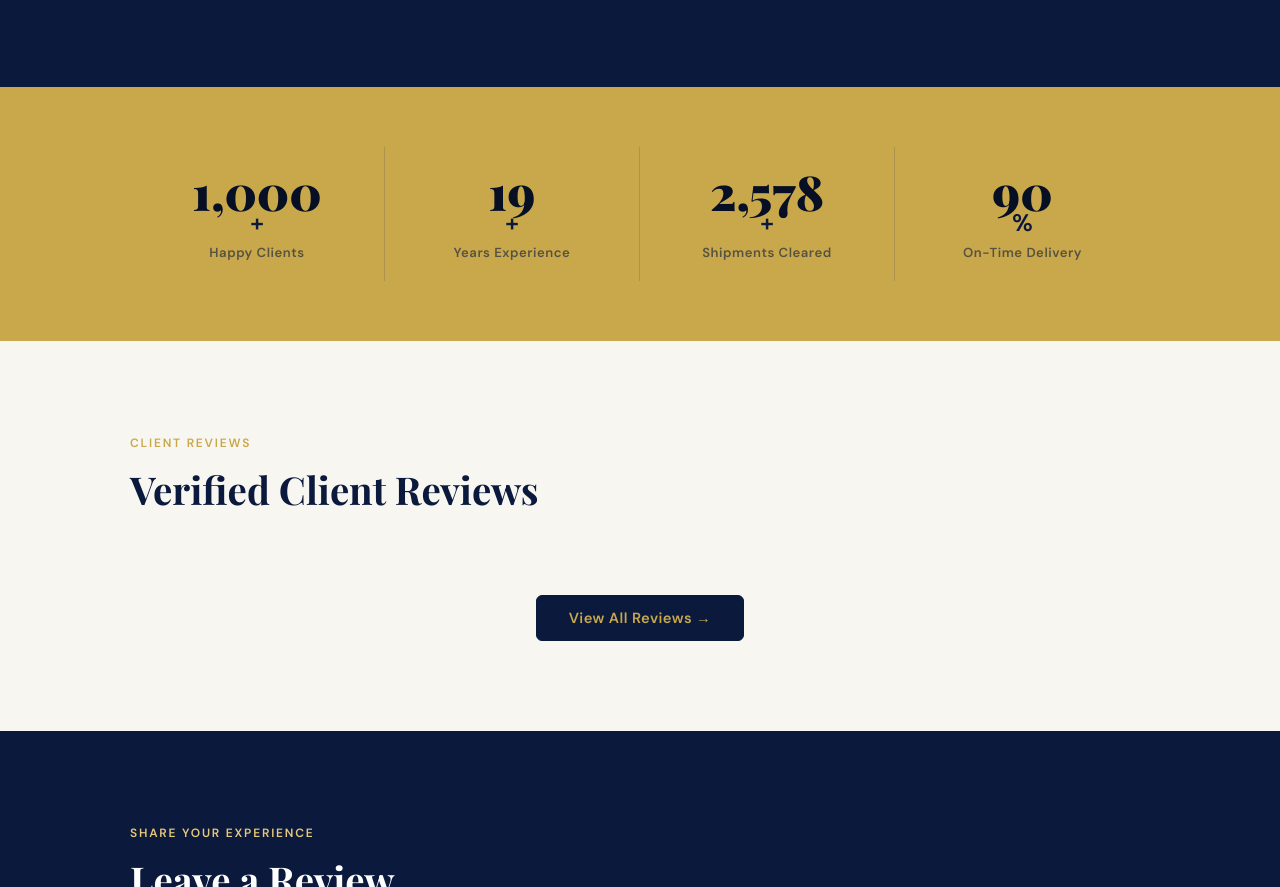
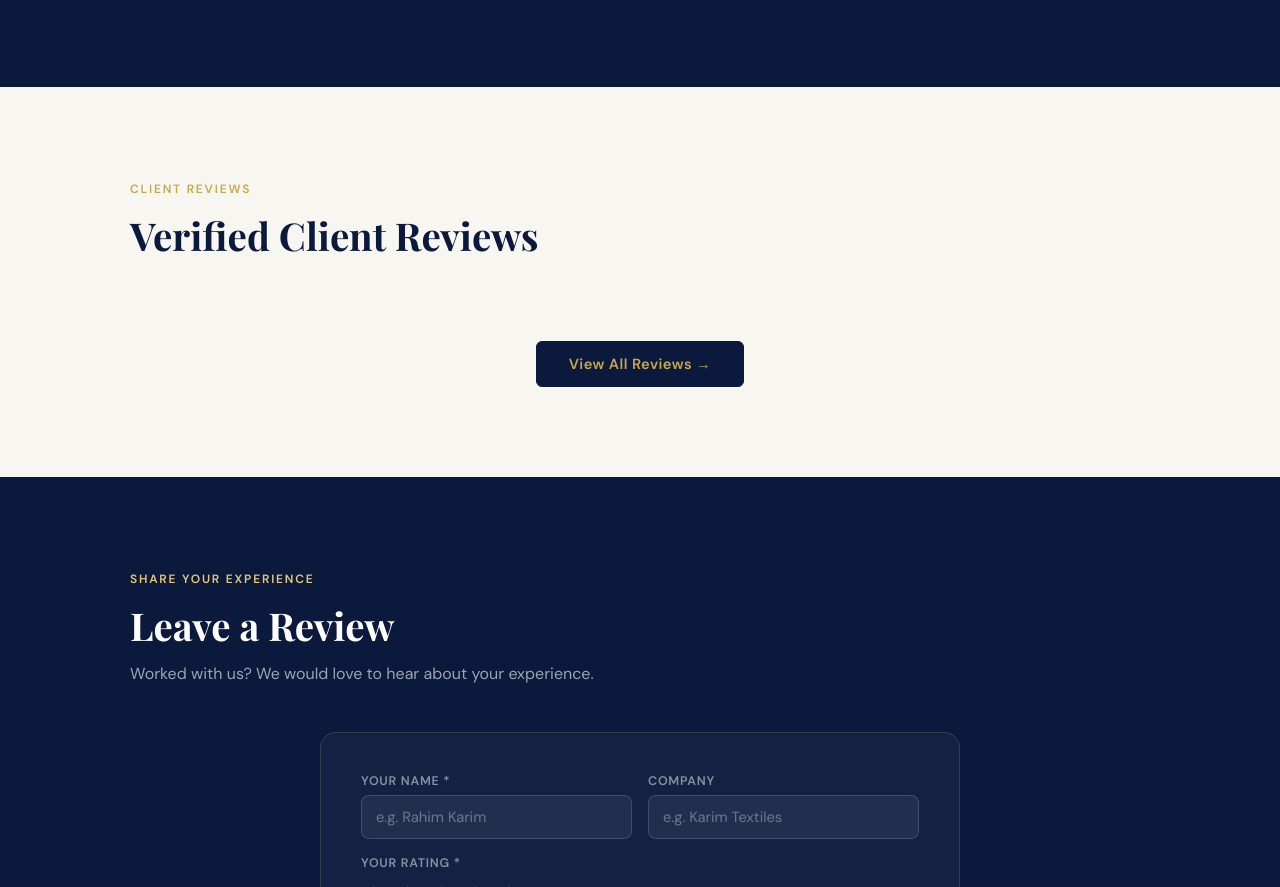
Before and after one commit to ifsmpxyz-ishmam/nazrul-agent, a plain HTML site: page index.html in a window 1280 px wide. Shown: the part 2228-3115 px from the top of the page. Drawn offline with nearby package versions, Linux system fonts and the light colour scheme; no server answers.

Commit message:
Update index.html

```diff
--- a/index.html
+++ b/index.html
@@ -231,33 +231,6 @@
       </div>
     </section>
 
-    <!-- STATS -->
-    <section class="stats-section" id="stats" aria-label="Business statistics">
-      <div class="container">
-        <div class="stats-grid" role="list">
-          <div class="stat-item" role="listitem">
-            <div class="stat-num" data-target="1000" aria-label=1000 plus happy clients">0</div>
-            <div class="stat-plus" aria-hidden="true">+</div>
-            <div class="stat-label">Happy Clients</div>
-          </div>
-          <div class="stat-item" role="listitem">
-            <div class="stat-num" data-target="19" aria-label="19 plus years experience">0</div>
-            <div class="stat-plus" aria-hidden="true">+</div>
-            <div class="stat-label">Years Experience</div>
-          </div>
-          <div class="stat-item" role="listitem">
-            <div class="stat-num" data-target="2578" aria-label="2578 plus shipments cleared">0</div>
-            <div class="stat-plus" aria-hidden="true">+</div>
-            <div class="stat-label">Shipments Cleared</div>
-          </div>
-          <div class="stat-item" role="listitem">
-            <div class="stat-num" data-target="90" aria-label="90 percent on-time delivery">0</div>
-            <div class="stat-plus" aria-hidden="true">%</div>
-            <div class="stat-label">On-Time Delivery</div>
-          </div>
-        </div>
-      </div>
-    </section>
 
     <!-- CLIENT REVIEWS PREVIEW -->
     <section class="reviews-section" id="reviews" aria-labelledby="reviews-heading">
```
